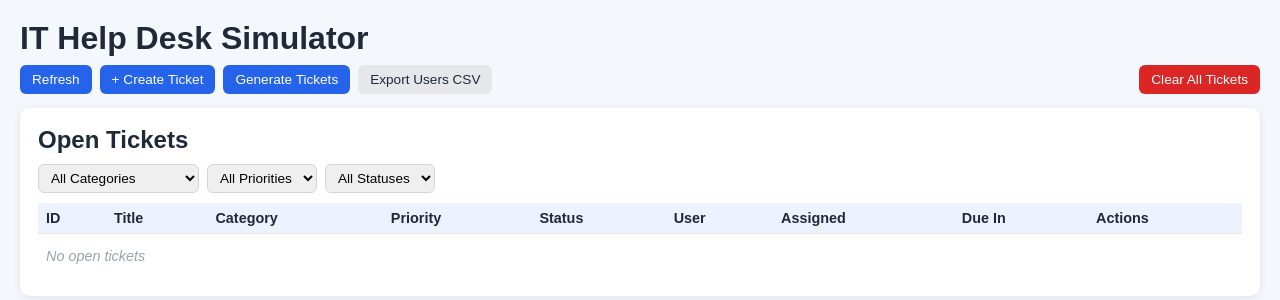
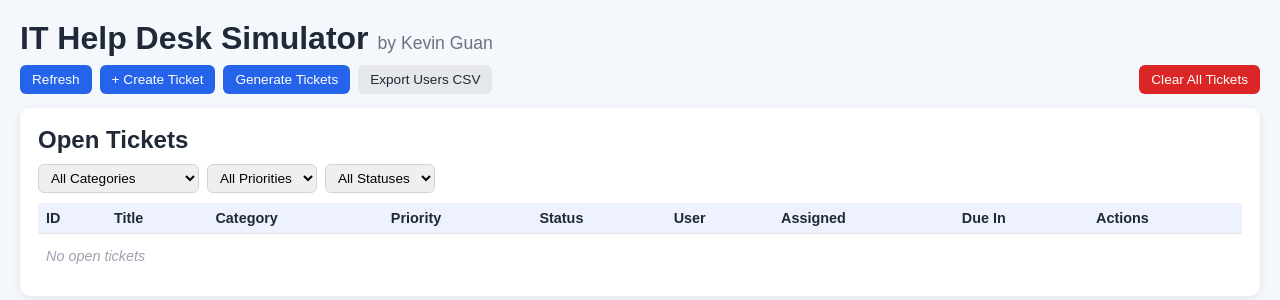
Before and after one commit to kguan42/it-sim, a Flask app: page / in a window 1280 px wide. Shown: the top 300 px of the page. Run offline with Flask 3, Linux system fonts and the light colour scheme; data comes from the database, SQL or seed files in the repository; data that the repository does not hold is empty.

Commit message:
Minor changes to title and naming

```diff
--- a/templates/index.html
+++ b/templates/index.html
@@ -144,7 +144,7 @@
 	</style>
 </head>
 <body>
-	<h1>IT Help Desk Simulator</h1>
+	<h1>IT Help Desk Simulator <span style="font-size:0.55em;font-weight:400;color:#6b7280">by Kevin Guan</span></h1>
 
 	<div class="toolbar">
 		<button class="primary" onclick="loadAll()">Refresh</button>
```
